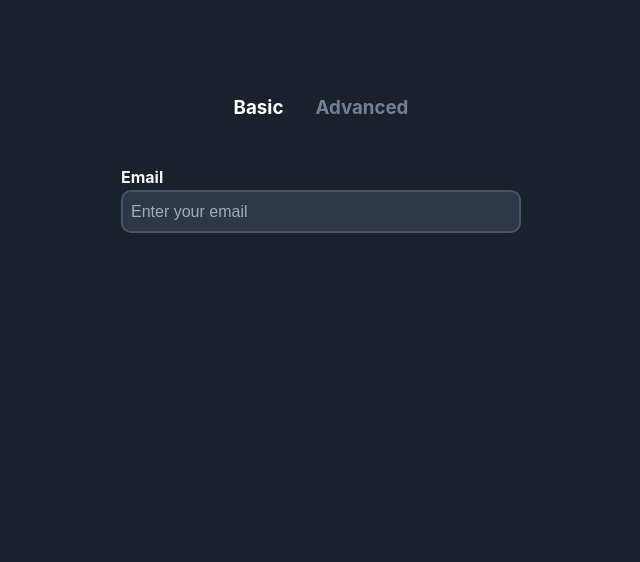
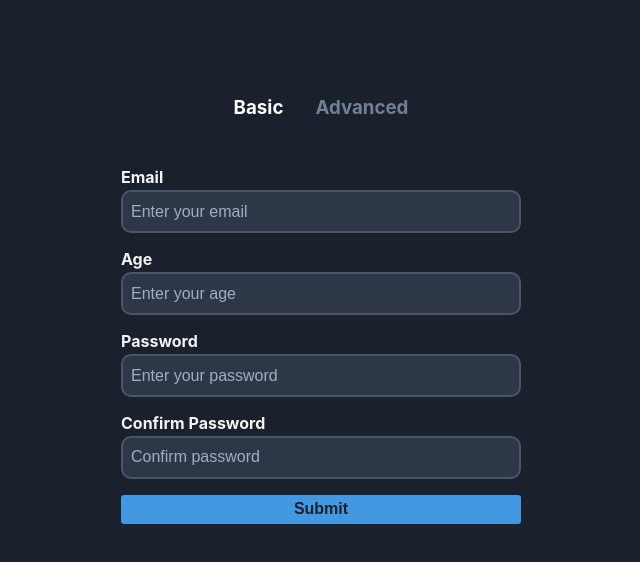
Before and after one commit to ghanayemomar/ReactJs---Formik-Yup, a React (Create React App) app: page / in a window 1280 px wide. Shown: the top 562 px of the page, without its empty margins (319-959 px from the left). Built offline with nearby package versions, Linux system fonts and the light colour scheme.

Commit message:
inital code for formik

```diff
--- a/package.json
+++ b/package.json
@@ -7,6 +7,7 @@
     "@testing-library/react": "^13.4.0",
     "@testing-library/user-event": "^13.5.0",
     "cra-template": "1.2.0",
+    "formik": "^2.4.4",
     "react": "^18.2.0",
     "react-dom": "^18.2.0",
     "react-scripts": "5.0.1",
--- a/src/App.js
+++ b/src/App.js
@@ -1,5 +1,5 @@
 import { useState } from "react";
-import { BasicForm } from "./components/BasicForm";
+import BasicForm from "./components/BasicForm";
 import AdvancedForm from "./components/AdvancedForm";
 import "./App.css";
 
--- a/src/components/BasicForm.js
+++ b/src/components/BasicForm.js
@@ -1,8 +1,57 @@
-export function BasicForm() {
+import { useFormik } from "formik";
+
+const BasicForm = () => {
+  const { values, handleBlur, handleChange } = useFormik({
+    initialValues: {
+      email: "",
+      age: "",
+      password: "",
+      confirmPassword: "",
+    },
+  });
   return (
     <form autoComplete="off">
       <label htmlFor="email">Email</label>
-      <input id="email" type="email" placeholder="Enter your email" />
+      <input
+        id="email"
+        type="email"
+        placeholder="Enter your email"
+        value={values.email}
+        onChange={handleChange}
+        onBlur={handleBlur}
+      />
+
+      <label htmlFor="age">Age</label>
+      <input
+        id="age"
+        type="number"
+        placeholder="Enter your age"
+        value={values.age}
+        onChange={handleChange}
+        onBlur={handleBlur}
+      />
+
+      <label htmlFor="password">Password</label>
+      <input
+        id="password"
+        type="password"
+        placeholder="Enter your password"
+        value={values.password}
+        onChange={handleChange}
+        onBlur={handleBlur}
+      />
+
+      <label htmlFor="ConfirmPassword">Confirm Password</label>
+      <input
+        id="ConfirmPassword"
+        type="password"
+        placeholder="Confirm password"
+        value={values.confirmPassword}
+        onChange={handleChange}
+        onBlur={handleBlur}
+      />
+      <button type="submit">Submit</button>
     </form>
   );
-}
+};
+export default BasicForm;
```
Also changed, not shown: src/index.js (+5 -5 lines), src/reportWebVitals.js (deleted, +0 -13 lines), 1 other file (tests, documents, lock files or other folders).
